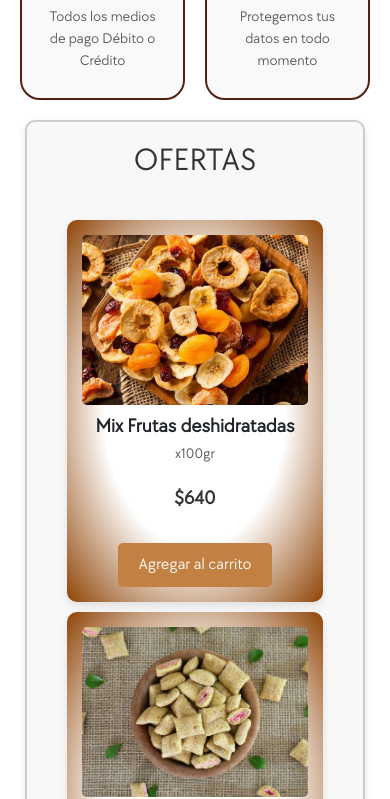
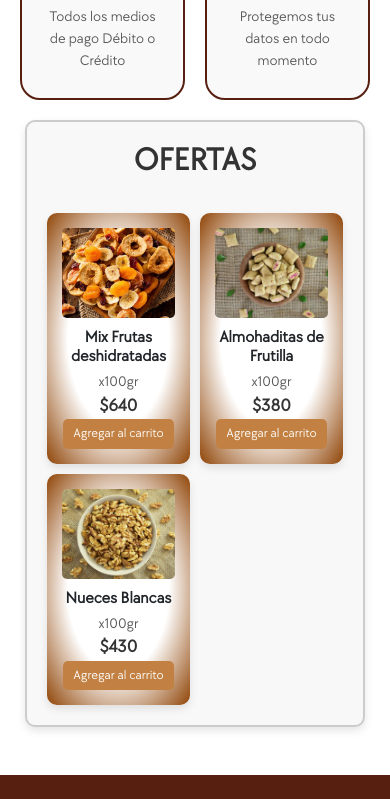
Before and after one commit to aguirreLeo/PF-AGUIRRE, a website: page index.html in a window 390 px wide. Shown: the part 750-1549 px from the top of the page. Drawn offline with nearby package versions, Linux system fonts and the light colour scheme.

Commit message:
ajustes en index

```diff
--- a/SCSS/styles.scss
+++ b/SCSS/styles.scss
@@ -288,6 +288,7 @@ body {
 .seccionOfertas h2 {
     text-align: center;
     font-size: 2rem;
+    font-weight: bold;
     margin-bottom: 20px;
     color: #333;
 }
@@ -643,9 +644,10 @@ footer .informacion ul li a::before, footer .contacto ul li a::before {
     font-size: 1.4rem;
     color: #555;
 }
-@media (max-width: 414px) {
+@media (max-width: 620px) {
     .mainNosotros {
-        padding: 10px;
+        padding: 20px;
+
     }
 
     .contenedorTitulo {
@@ -991,22 +993,7 @@ footer .informacion ul li a::before, footer .contacto ul li a::before {
     }
 }
 
-@media (max-width: 620px) {
-    .seccionOfertas {
-        justify-items: center;
-        align-items: center;
-    }
-    .sectionProductos {
-        grid-template-columns: 1fr !important;
-        gap: 10px;
-        width: 100%;
-        height: 100%;
-        max-width: 400px;
-    }
-    .itemsProductos {
-        width: 100%;
-    }
-}
+
 @media (max-width: 768px) {
     .section-info {
         display: grid;
@@ -1095,3 +1082,46 @@ footer .informacion ul li a::before, footer .contacto ul li a::before {
     }
 
 }
+
+@media (max-width: 620px) {
+    .seccionOfertas {
+        justify-items: center;
+        align-items: center;
+    }
+    .seccionOfertas h2 {
+        font-weight: bold;
+        margin-bottom: 0;
+    }
+
+
+
+    .sectionProductos {
+        grid-template-columns: 2, 1fr !important;
+        gap: 10px;
+        width: 100%;
+        height: 100%;
+        max-width: 400px;
+        padding: 0;
+    }
+    .itemsProductos {
+        width: 100%;
+    }
+    .itemsProductos img {
+        width: 100%;
+        height: 90px !important;
+    }
+    .info-producto .precio {
+        font-size: 1.1rem;
+        margin: 0;
+        padding: 0;
+    }
+    .info-producto h4 {
+        font-size: 1rem;
+    }
+
+    .itemsProductos button {
+        margin: 0;
+        font-size: 0.8rem;
+        padding: 5px 10px;
+    }
+}
--- a/index.html
+++ b/index.html
@@ -102,6 +102,7 @@
 
         <section class="seccionOfertas">
           <h2>OFERTAS</h2>
+          <hr>
           <div class="sectionProductos">
             <div class="itemsProductos">
               <img
```
Also changed, not shown: img/bars-solid.svg (deleted), img/productos/banana.jpg (deleted), img/productos/frutos secos.PNG (deleted), img/productos/harinas con cereales.PNG (deleted), img/productos/legumbres.PNG (deleted), style/styles.css, 1 other file.
